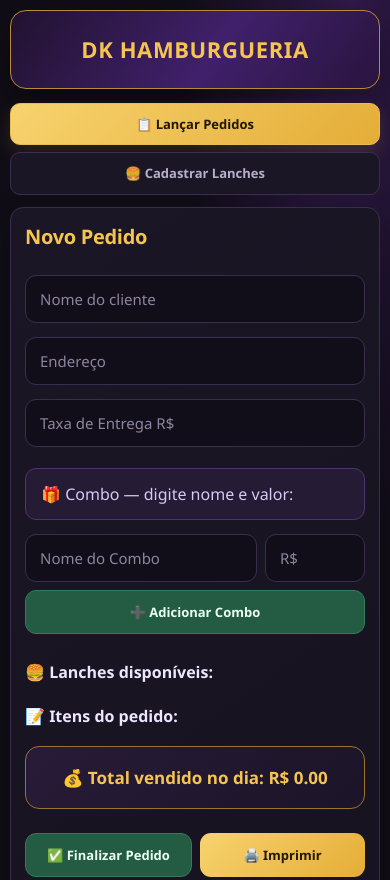
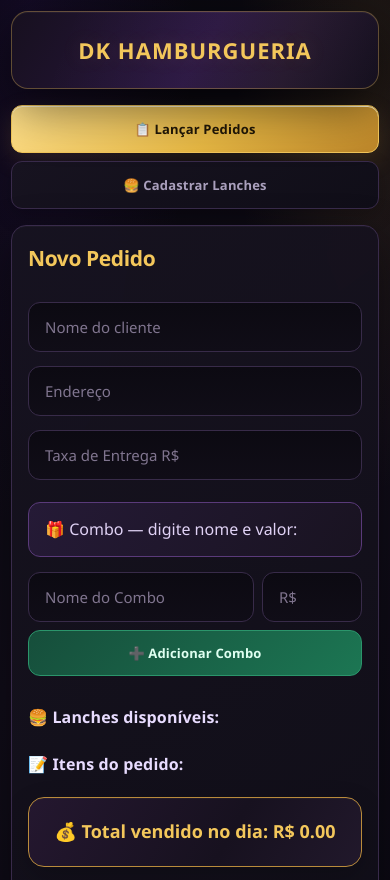
Before and after one commit to davig4858-creator/LOJA-CAOS-77, a plain HTML site: page index.html in a window 390 px wide. Shown: the top 880 px of the page. Drawn offline with Linux system fonts and the light colour scheme.

Commit message:
Update index.html

```diff
--- a/index.html
+++ b/index.html
@@ -5,36 +5,171 @@
 <meta name="viewport" content="width=device-width, initial-scale=1.0">
 <title>DK HAMBURGUERIA — Painel</title>
 <style>
-:root{--bg:#100d16;--surface:#1b1625;--surface2:#241d30;--border:#3b2e4d;--purple:#7c3aed;--gold:#f5c451;--text:#faf7ff;--muted:#b9aec9;--green:#55d99a;--red:#ff7182}
-*{margin:0;padding:0;box-sizing:border-box;font-family:'Segoe UI',Roboto,sans-serif}
-body{background:radial-gradient(ellipse at 90% 0%,#30194a 0,transparent 35%),var(--bg);color:var(--text);min-height:100vh;padding:clamp(12px,2.5vw,28px);line-height:1.5}
-.topo{max-width:1180px;margin:0 auto 22px;text-align:center;padding:clamp(22px,4vw,34px);border:1px solid #b78a35;border-radius:20px;background:linear-gradient(125deg,#21122f,#40206b 55%,#29143e);box-shadow:0 16px 38px #0005}
-.topo h1{color:var(--gold);font-size:clamp(24px,4vw,36px);letter-spacing:1.2px;text-shadow:none}
-.abas{max-width:1180px;margin:0 auto 12px;display:flex;gap:10px}
-.botaoAba{flex:1;border:1px solid var(--border);border-radius:12px;padding:14px 16px;font-weight:700;background:var(--surface);color:var(--muted);cursor:pointer;transition:.2s}
-.botaoAba.ativa{background:linear-gradient(135deg,#f7d36f,#e4ad37);color:#211707;border-color:#e8bd55;box-shadow:0 7px 18px #d4af3725}
-.conteudoAba{display:none;max-width:1180px;margin:0 auto 18px;padding:clamp(15px,2.5vw,26px);background:linear-gradient(145deg,#1b1625,#17121f);border:1px solid var(--border);border-radius:16px;box-shadow:0 14px 34px #0004}
+/* DK HAMBURGUERIA — VISUAL FUTURISTA PREMIUM | CSS APENAS */
+:root{
+  --bg:#090810;
+  --surface:#13111d;
+  --surface2:#1b1728;
+  --border:#342743;
+  --purple:#9b5cff;
+  --purple2:#6d28d9;
+  --gold:#f3c75b;
+  --gold2:#b98525;
+  --text:#f8f5ff;
+  --muted:#aaa0bd;
+  --green:#36d99a;
+  --red:#ff647f;
+}
+*{margin:0;padding:0;box-sizing:border-box;font-family:'Segoe UI',Roboto,Arial,sans-serif}
+html{scroll-behavior:smooth}
+body{
+  color:var(--text);
+  min-height:100vh;
+  padding:clamp(14px,3vw,32px);
+  line-height:1.55;
+  background:
+    radial-gradient(ellipse at 8% 0%,#5b21b622 0,transparent 32%),
+    radial-gradient(ellipse at 96% 8%,#b8892720 0,transparent 26%),
+    linear-gradient(145deg,#08070d 0%,#100c18 48%,#090810 100%);
+  background-attachment:fixed;
+}
+.topo{
+  max-width:1180px;margin:0 auto 24px;text-align:center;
+  padding:clamp(26px,5vw,42px) 20px;
+  position:relative;overflow:hidden;
+  border:1px solid #f3c75b55;border-radius:22px;
+  background:linear-gradient(120deg,#17101f 0%,#28163d 52%,#15101e 100%);
+  box-shadow:0 18px 50px #0008,inset 0 1px #ffffff0b;
+}
+.topo:before{
+  content:"";position:absolute;inset:0;pointer-events:none;
+  background:linear-gradient(110deg,transparent 15%,#b879ff0b 48%,#f3c75b0b 75%,transparent 100%);
+}
+.topo h1{
+  position:relative;color:var(--gold);
+  font-size:clamp(25px,4.4vw,39px);font-weight:900;
+  letter-spacing:clamp(1px,.35vw,3px);line-height:1.2;
+  text-shadow:0 0 22px #f3c75b24;
+}
+.abas{max-width:1180px;margin:0 auto 16px;display:flex;gap:12px}
+.botaoAba{
+  flex:1;min-height:52px;padding:14px 18px;
+  border:1px solid #392b4b;border-radius:13px;
+  background:linear-gradient(145deg,#171320,#100e18);
+  color:var(--muted);font-size:14px;font-weight:800;letter-spacing:.2px;
+  cursor:pointer;transition:background .2s,border-color .2s,color .2s,transform .2s,box-shadow .2s;
+  box-shadow:0 7px 20px #0003;
+}
+.botaoAba:hover{border-color:#8b5bd0;color:#eee5ff;transform:translateY(-1px)}
+.botaoAba.ativa{
+  color:#211707;border-color:#f3c75b;
+  background:linear-gradient(135deg,#ffe08a 0%,#e7b844 55%,#bd8629 100%);
+  box-shadow:0 8px 24px #d9a83b25,inset 0 1px #fff8d8;
+}
+.conteudoAba{
+  display:none;max-width:1180px;margin:0 auto 20px;
+  padding:clamp(18px,3vw,30px);
+  background:linear-gradient(145deg,#171320f5,#100e18f7);
+  border:1px solid #392b4b;border-radius:19px;
+  box-shadow:0 18px 46px #0006,inset 0 1px #ffffff08;
+  backdrop-filter:blur(12px);
+}
 .conteudoAba.visivel{display:block}
-h2{color:var(--gold);font-size:clamp(20px,2.5vw,26px);margin:0 0 16px;letter-spacing:-.3px}
-h3{color:#eee5ff;font-size:16px;margin:24px 0 10px}
-input{width:100%;padding:13px 14px;border:1px solid var(--border);border-radius:11px;background:#120e19;color:var(--text);margin:7px 0;font-size:15px;outline:none;transition:border-color .15s,box-shadow .15s}
-input::placeholder{color:#8f849f}input:focus{border-color:var(--purple);box-shadow:0 0 0 3px #7c3aed22}
-.botao{width:100%;padding:13px 15px;border:none;border-radius:11px;font-size:14px;font-weight:750;margin:6px 0;cursor:pointer;transition:filter .15s,transform .15s}
-.botao:hover{filter:brightness(1.08);transform:translateY(-1px)}
-.botaoDourado{background:linear-gradient(135deg,#f7d36f,#e5ad36);color:#241907}
-.botaoVerde{background:#235c43;color:#eafff2;border:1px solid #347b59}
-.botaoVermelho{background:#572735;color:#ffdce1;border:1px solid #783746}
-.botaoMais,.botaoMenos{width:38px;height:38px;min-width:38px;border-radius:11px;font-weight:bold;font-size:21px;cursor:pointer;border:0}
-.botaoMais{background:#245a43;color:#bff8d8}.botaoMenos{background:#5b2935;color:#ffd5dc}
-.item{background:linear-gradient(135deg,#211a2d,#1b1525);border:1px solid var(--border);border-radius:13px;padding:14px 15px;margin:9px 0;display:flex;justify-content:space-between;align-items:center;flex-wrap:wrap;gap:12px;box-shadow:0 5px 16px #0002}
-.item>span{font-weight:650;line-height:1.4;flex:1;min-width:130px}
-.quantidadeItem{background:#120e19;border:1px solid var(--border);border-radius:9px;padding:7px 12px;min-width:38px;text-align:center;color:var(--gold);font-weight:700}
-.totalDia{background:linear-gradient(135deg,#281b38,#1b1427);border:1px solid #9a742d;border-radius:14px;padding:18px;margin:18px 0;text-align:center;color:var(--gold);font-size:clamp(17px,2.5vw,22px);font-weight:800}
-.historicoPedido{background:#15101e;border:1px solid var(--border);border-radius:13px;padding:16px;margin:12px 0;line-height:1.75;overflow-wrap:anywhere}
-.botoesQuantidade{display:flex;align-items:center;gap:8px;flex-shrink:0}
-.aviso{background:#251b35;border:1px solid #4c356c;border-radius:11px;padding:13px 15px;margin:14px 0;color:#d9c9f3;line-height:1.5}
-@media(max-width:700px){body{padding:10px}.topo{padding:22px 14px;margin-bottom:14px;border-radius:16px}.topo h1{font-size:25px;letter-spacing:.6px}.abas{gap:7px}.botaoAba{padding:12px 8px;font-size:13px;line-height:1.25}.conteudoAba{padding:14px;border-radius:13px}h3{margin-top:20px}.item{padding:12px;gap:8px}.botao{font-size:13px;padding:12px 10px}}
-@media(max-width:420px){.abas{flex-direction:column}.botaoAba{width:100%;border-radius:10px}.topo h1{font-size:22px}.botaoMais,.botaoMenos{width:34px;height:34px;min-width:34px}.quantidadeItem{min-width:32px;padding:6px 8px}}
+h2{
+  color:var(--gold);font-size:clamp(21px,2.8vw,28px);
+  font-weight:850;letter-spacing:-.4px;margin:0 0 20px;
+}
+h3{
+  color:#e8dcff;font-size:16px;font-weight:800;
+  margin:27px 0 12px;letter-spacing:.15px;
+}
+input{
+  width:100%;padding:14px 16px;
+  border:1px solid #382b49;border-radius:12px;
+  background:linear-gradient(180deg,#0c0a12,#100d17);
+  color:var(--text);margin:7px 0;font-size:15px;
+  outline:none;transition:border-color .18s,box-shadow .18s,background .18s;
+}
+input::placeholder{color:#80758f}
+input:focus{border-color:#9b5cff;background:#120e1b;box-shadow:0 0 0 3px #9b5cff20,0 0 18px #9b5cff0b}
+.botao{
+  width:100%;padding:14px 16px;border:1px solid transparent;
+  border-radius:12px;font-size:14px;font-weight:850;
+  letter-spacing:.15px;margin:7px 0;cursor:pointer;
+  transition:transform .18s,filter .18s,box-shadow .18s;
+}
+.botao:hover{filter:brightness(1.08);transform:translateY(-2px)}
+.botao:active{transform:translateY(0)}
+.botaoDourado{
+  color:#251a07;background:linear-gradient(135deg,#ffe18b,#e9b943 58%,#c58a2a);
+  border-color:#f6d16b;box-shadow:0 7px 20px #d9a83b17,inset 0 1px #fff9df;
+}
+.botaoVerde{color:#dffff1;background:linear-gradient(135deg,#164e3b,#1c7653);border-color:#2b956b}
+.botaoVermelho{color:#ffe6eb;background:linear-gradient(135deg,#4a1d30,#76263e);border-color:#8f3652}
+.botaoMais,.botaoMenos{
+  width:40px;height:40px;min-width:40px;border-radius:11px;
+  font-weight:800;font-size:21px;cursor:pointer;
+  border:1px solid transparent;transition:transform .15s,filter .15s;
+}
+.botaoMais{background:linear-gradient(135deg,#164e3b,#1c7653);color:#c6ffe2;border-color:#2b956b}
+.botaoMenos{background:linear-gradient(135deg,#4a1d30,#76263e);color:#ffd8e0;border-color:#8f3652}
+.botaoMais:hover,.botaoMenos:hover{filter:brightness(1.13);transform:translateY(-1px)}
+.item{
+  background:linear-gradient(120deg,#1c1728,#15111e);
+  border:1px solid #342743;border-radius:14px;
+  padding:15px 17px;margin:10px 0;
+  display:flex;justify-content:space-between;align-items:center;
+  flex-wrap:wrap;gap:12px;
+  box-shadow:0 7px 20px #0002,inset 0 1px #ffffff05;
+  transition:border-color .18s,transform .18s;
+}
+.item:hover{border-color:#63478a;transform:translateY(-1px)}
+.item>span{font-weight:700;line-height:1.45;flex:1;min-width:130px;color:#f4efff}
+.quantidadeItem{
+  background:#0b0911;border:1px solid #3a2c4b;border-radius:10px;
+  padding:7px 12px;min-width:40px;text-align:center;
+  color:var(--gold);font-weight:850;font-variant-numeric:tabular-nums;
+}
+.totalDia{
+  background:linear-gradient(120deg,#24172f,#17111f 60%,#21182b);
+  border:1px solid #b98b3b;border-radius:16px;
+  padding:20px;margin:21px 0;text-align:center;
+  color:var(--gold);font-size:clamp(18px,2.6vw,23px);font-weight:900;
+  box-shadow:0 10px 28px #0003,inset 0 1px #ffffff09;
+}
+.historicoPedido{
+  background:linear-gradient(145deg,#15111e,#100d17);
+  border:1px solid #342743;border-radius:14px;
+  padding:17px;margin:13px 0;line-height:1.8;overflow-wrap:anywhere;
+  box-shadow:0 8px 22px #0002;
+}
+.botoesQuantidade{display:flex;align-items:center;gap:9px;flex-shrink:0}
+.aviso{
+  background:linear-gradient(120deg,#251a36,#191321);
+  border:1px solid #5a3a7a;border-radius:12px;
+  padding:14px 16px;margin:15px 0;color:#e0d2f5;line-height:1.55;
+}
+button:focus-visible{outline:2px solid var(--gold);outline-offset:3px}
+@media(max-width:700px){
+  body{padding:11px;background-attachment:scroll}
+  .topo{padding:25px 15px;margin-bottom:16px;border-radius:17px}
+  .topo h1{font-size:clamp(22px,6vw,29px);letter-spacing:1px}
+  .abas{gap:8px}
+  .botaoAba{min-height:48px;padding:12px 9px;font-size:13px;line-height:1.3;border-radius:11px}
+  .conteudoAba{padding:16px;border-radius:15px}
+  h3{margin-top:22px}
+  .item{padding:13px;gap:10px}
+  .botao{font-size:13px;padding:13px 10px}
+}
+@media(max-width:420px){
+  .abas{flex-direction:column}
+  .botaoAba{width:100%;border-radius:11px}
+  .topo h1{font-size:22px}
+  .botaoMais,.botaoMenos{width:35px;height:35px;min-width:35px}
+  .quantidadeItem{min-width:33px;padding:6px 9px}
+  .botoesQuantidade{gap:6px}
+}
+
 </style>
 </head>
 <body>
```
